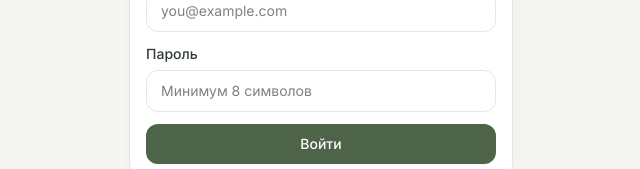
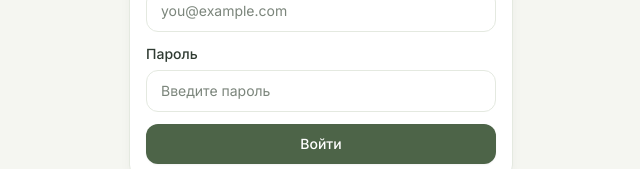
Before and after one commit to KitchenKnife14/-, a React (Vite) app: page / in a window 1280 px wide. Shown: the part 432-601 px from the top of the page, without its empty margins (319-959 px from the left). Built offline with nearby package versions, Linux system fonts and the light colour scheme; no server answers.

Commit message:
security: apply signup-only password length requirement

```diff
--- a/src/pages/AuthPage.tsx
+++ b/src/pages/AuthPage.tsx
@@ -67,7 +67,7 @@ export default function AuthPage() {
             </div>
             <div>
               <label className="label" htmlFor={`${fieldId}-password`}>Пароль</label>
-              <input id={`${fieldId}-password`} className="input" type="password" required minLength={8} value={password} onChange={(e) => setPassword(e.target.value)} placeholder="Минимум 8 символов" />
+              <input id={`${fieldId}-password`} className="input" type="password" required minLength={mode === 'signup' ? 15 : undefined} value={password} onChange={(e) => setPassword(e.target.value)} placeholder={mode === 'signup' ? 'Минимум 15 символов' : 'Введите пароль'} />
             </div>
             {error && <div className="text-sm text-danger-600 bg-danger-50 rounded-lg px-3 py-2">{error}</div>}
             <button type="submit" disabled={loading} className="btn-primary w-full">
```
